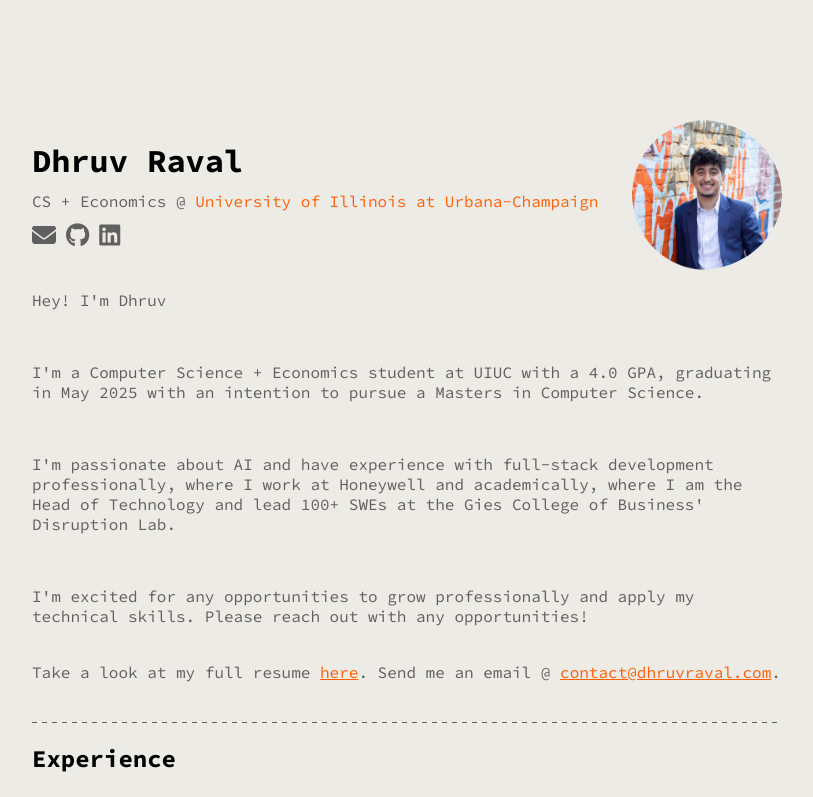
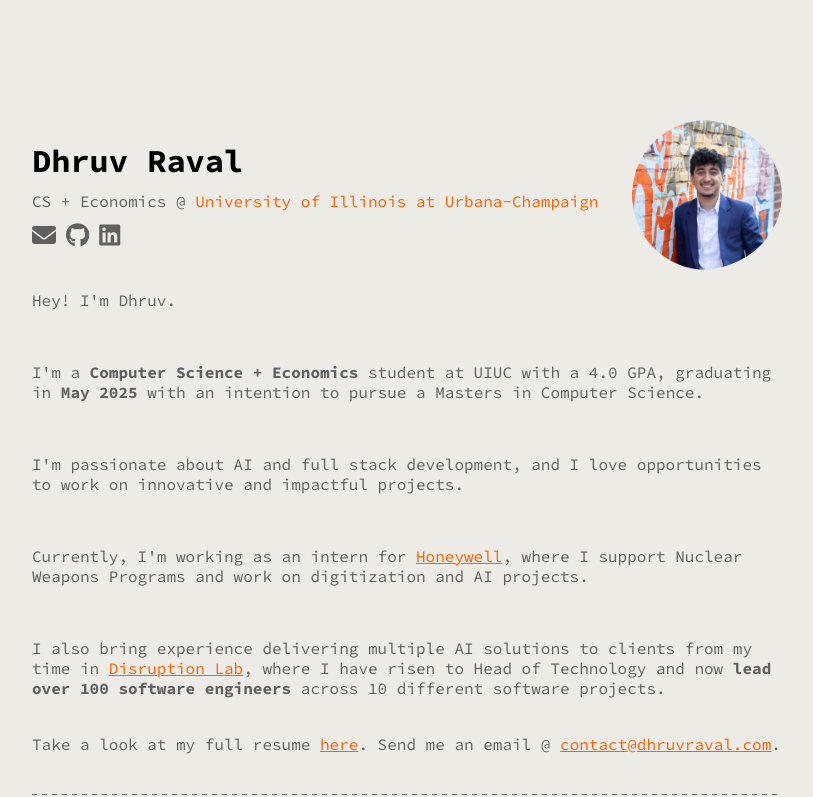
Before and after one commit to dhruvkraval/my-website, a React (Create React App) app: page / in a window 1280 px wide. Shown: the top 797 px of the page, without its empty margins (233-1046 px from the left). Built offline with nearby package versions, Linux system fonts and the light colour scheme.

Commit message:
made changes to text

```diff
--- a/src/App.js
+++ b/src/App.js
@@ -14,13 +14,13 @@
       {
         title: 'Software Engineering Intern III',
         dateRange: 'June 2024 — Present',
-        description: `Spearheaded company-first projects including the development of an RAG LLM chatbot for internal documentation and a secure data pipeline.`,
+        description: `Spearheaded multiple company-first projects including the development of a RAG LLM chatbot for internal documentation and the creation of a secure data pipeline API from Apache HDFS.`,
         skills: ['Python', '.NET', 'RESTful API', 'Apache HDFS', 'RAG'],
       },
       {
         title: 'Software Engineering Intern II',
         dateRange: 'June 2023 — June 2024',
-        description: `Worked on a research and development API to save engineering hours on tester work.`,
+        description: `Automated a process by developing the backend and middleware for an internal software product, reducing engineer data retreival time by upwards of 90%. `,
         skills: ['.NET', 'RESTful API', 'Apache HDFS'],
       },
     ],
@@ -54,15 +54,15 @@
 const projects = [
   {
     title: 'Polar Chefs',
-    description: 'In my freshman year of high school (2018), I founded a subscription sneaker business that reached $250,000 in revenue, had 1770+ paid users, and over 50k Instagram followers at time of sale. I sold that company in 2021.',
+    description: 'In my freshman year of high school (2018), I founded a subscription sneaker business that reached $275,000 in revenue, had 1770+ paid users, and over 50k Instagram followers. I sold the company in 2021.',
   },
   {
     title: 'Safety Scan',
-    description: 'Created an OpenCV computer vision object recognition model tracking safety equipment usage in manufacturing environments that raise $21,000 in non-dilutive funding.',
+    description: 'I worked with a team to create an MVP computer vision object recognition model that tracked safety equipment usage in manufacturing environments. The project raised $21,000 in non-dilutive funding.',
   },
   {
     title: 'Iowa State Hackathon Project',
-    description: 'Utilized Node.js and implemented the OpenAI API and a depth-first search algorithm to create learning maps and summarized video notes. Won 2nd place out of 50 contestants.',
+    description: 'My friends and I made an AI learning app for the HackIowaState Hackathon and won 2nd place out of 50 teams. We used Node.js and implemented the OpenAI API and a depth-first search algorithm to create learning maps and summarized video notes.',
   },
   // Add more projects as needed
 ];
@@ -91,19 +91,21 @@
             <img src={portrait} alt="Self Portrait" className="profile-picture" />
           </div>
           <div class="intro-text">
-            <p>Hey! I'm Dhruv</p>
+            <p>Hey! I'm Dhruv.</p>
             <br></br>
             <p>
-              I'm a Computer Science + Economics student at UIUC with a 4.0 GPA, graduating in May 2025 with an intention to pursue a Masters in Computer Science.
+              I'm a <strong>Computer Science + Economics</strong> student at UIUC with a 4.0 GPA, graduating in <strong>May 2025</strong> with an intention to pursue a Masters in Computer Science.
             </p>
             <br></br>
             <p>
-              I'm passionate about AI and have experience with full-stack development professionally, where I work at Honeywell and academically, where I am the Head of Technology and lead 100+ SWEs at the Gies College of Business' Disruption Lab.
+            I'm passionate about AI and full stack development, and I love opportunities to work on innovative and impactful projects.
             </p>
             <br></br>
-            <p>I'm excited for any opportunities to grow professionally and apply my technical skills. Please reach out with any opportunities!</p>
+            <p>Currently, I'm working as an intern for <a href="https://kcnsc.doe.gov/" target="_blank" rel="noopener noreferrer">Honeywell</a>, where I support Nuclear Weapons Programs and work on digitization and AI projects.</p>
             <br></br>
-            Take a look at my full resume <a href="https://drive.google.com/file/d/1zZ8bLxz6RXVOO1PwUKX9xqovAQwug59Q/view?usp=sharing" target="_blank" rel="noopener noreferrer">here</a>. Send me an email @ <a href="mailto:contact@dhruvraval.com">contact@dhruvraval.com</a>.
+            <p>I also bring experience delivering multiple AI solutions to clients from my time in <a href="https://giesgroups.illinois.edu/disruptionlab/home-v2/" target="_blank" rel="noopener noreferrer">Disruption Lab</a>, where I have risen to Head of Technology and now <strong>lead over 100 software engineers</strong> across 10 different software projects.</p>
+            <br></br>
+            Take a look at my full resume <a href="https://drive.google.com/file/d/1b9LeqtB_wWk3dMgbl2x28MyQwCkuReOS/view?usp=sharing" target="_blank" rel="noopener noreferrer">here</a>. Send me an email @ <a href="mailto:contact@dhruvraval.com">contact@dhruvraval.com</a>.
           </div>
           <br></br>
           <hr></hr>
--- a/src/ExperienceCard.css
+++ b/src/ExperienceCard.css
@@ -66,3 +66,8 @@
     font-family:'Source Code Pro';
     background-color:#606060;
   }
+
+  #title{
+    font-family: 'Source code Pro';
+    font-size:1.0em;
+  }
--- a/src/ExperienceCard.js
+++ b/src/ExperienceCard.js
@@ -7,7 +7,7 @@
       {positions.map((position, index) => (
         <div key={index} className="position">
           <div className="position-header">
-            <h4><i>{position.title}</i></h4>
+            <h4 id="title"><i>{position.title}</i></h4>
             <span class="date">{position.dateRange}</span>
           </div>
           <p>{position.description}</p>
```
